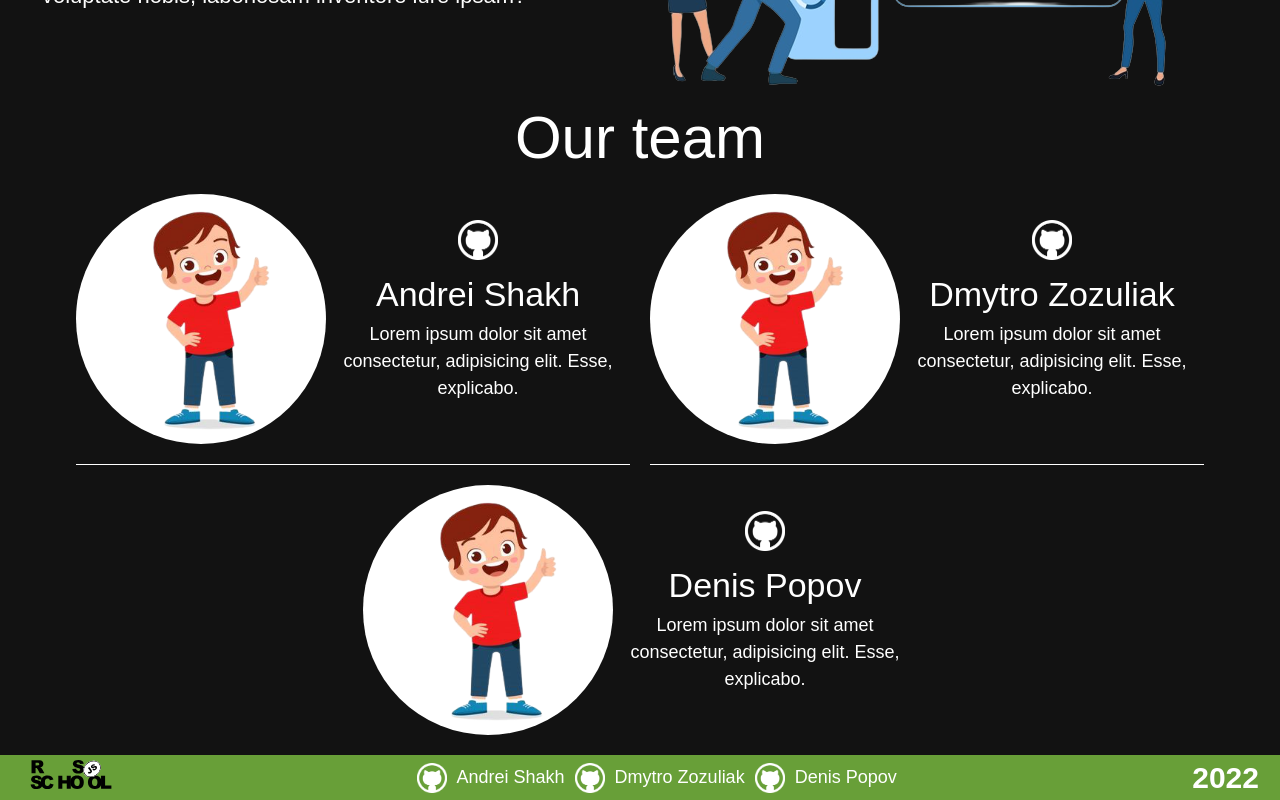
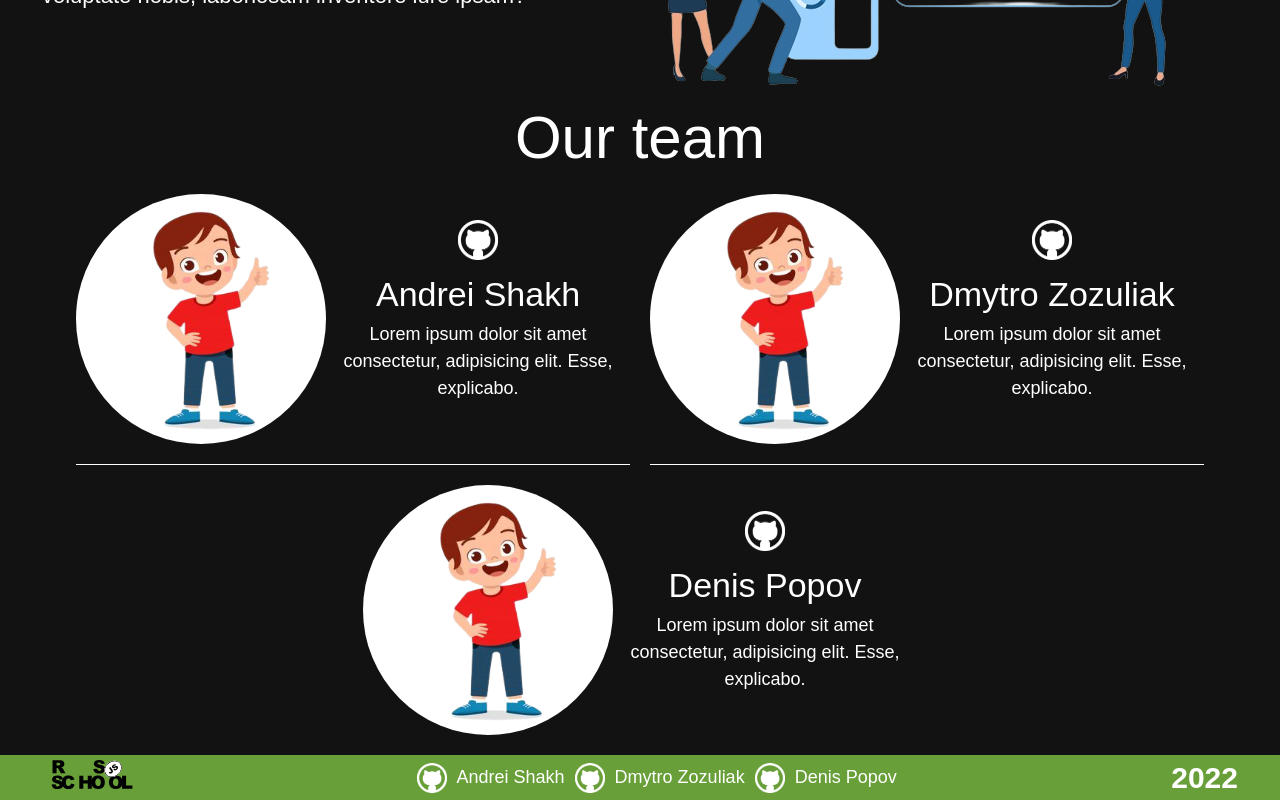
Before and after one commit to strawberrystr1/project-management-app, a React (Create React App) app: page /home in a window 1280 px wide. Shown: the part 457-1257 px from the top of the page. Built offline with nearby package versions, Linux system fonts and the light colour scheme.

Commit message:
fix: footer

```diff
--- a/src/components/layouts/Footer/Footer.tsx
+++ b/src/components/layouts/Footer/Footer.tsx
@@ -12,13 +12,13 @@ const Footer = () => {
       className={styles.footerWrapper}
       sx={{ backgroundColor: 'primary.main' }}
     >
+      <Container maxWidth="xl">
         <Stack
           justifyContent="space-between"
           alignItems="center"
           sx={{ height: '100%' }}
           direction={{ xs: 'column', sm: 'row' }}
           spacing={{ xs: 1, md: 2 }}
-        maxWidth="xl"
         >
           <Stack direction="row" alignItems="center">
             <a href="https://rs.school/react/">
@@ -51,6 +51,7 @@ const Footer = () => {
           </Typography>
         </Stack>
       </Container>
+    </Container>
   );
 };
 
```
Lines whose indentation alone changed are shown as unchanged.
